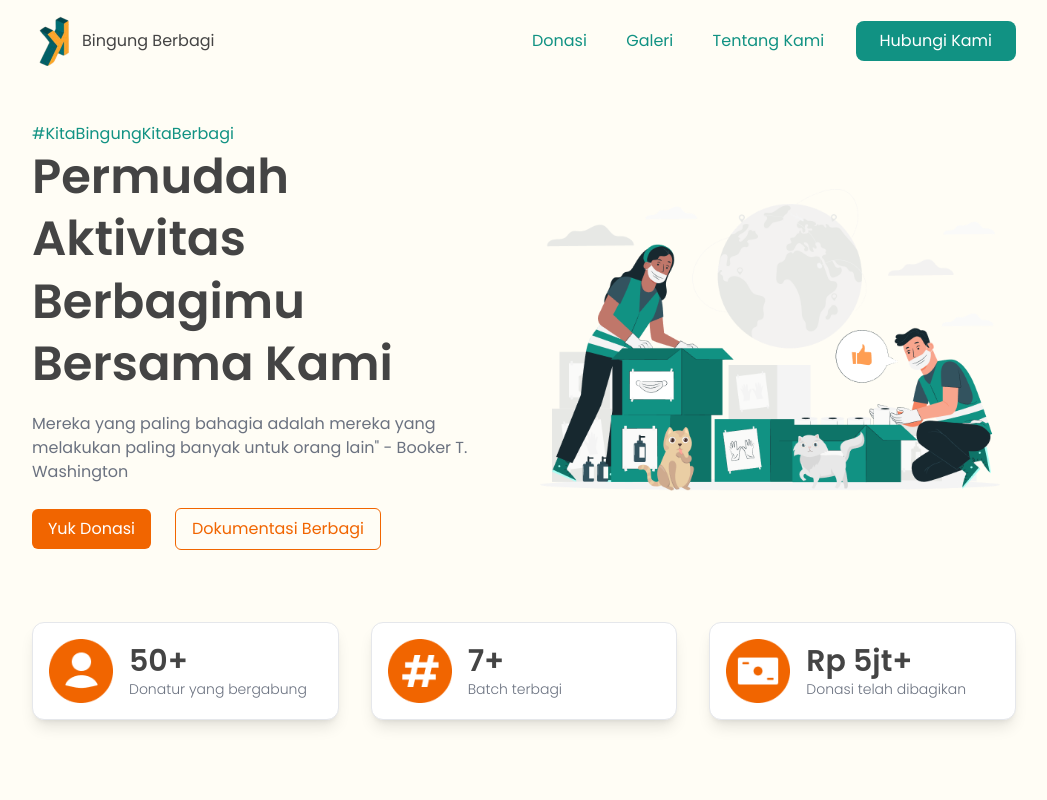
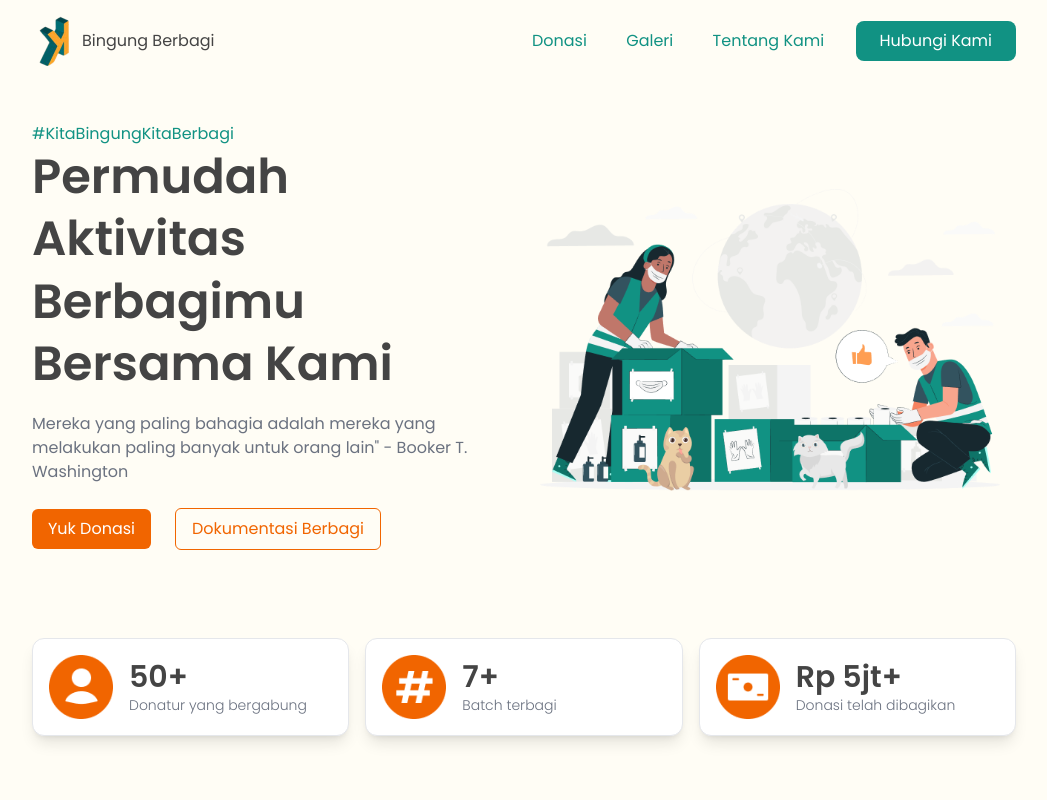
Before and after one commit to qitadev/bingung-berbagi, a Nuxt app: page / in a window 1280 px wide. Shown: the top 800 px of the page, without its empty margins (116-1163 px from the left). Built offline with nearby package versions, Linux system fonts and the light colour scheme; no server answers.

Commit message:
update counter margin

```diff
--- a/components/index/Counter.vue
+++ b/components/index/Counter.vue
@@ -9,7 +9,7 @@
         <p class="text-gray-500 font-light text-sm">Donatur yang bergabung</p>
       </div>
     </article>
-    <article class="item-wrapper border bg-white rounded-xl flex flex-row items-center w-full p-4 shadow-lg my-4 sm:my-0 sm:mx-8">
+    <article class="item-wrapper border bg-white rounded-xl flex flex-row items-center w-full p-4 shadow-lg my-4 md:my-4 md:mx-4">
       <img src="~/assets/images/index-page/batch-icon.png" alt="user icon" class="w-16">
       <div class="desc-wrap flex flex-col justify-start ml-4">
         <h1 class="text-3xl font-bold">
```
